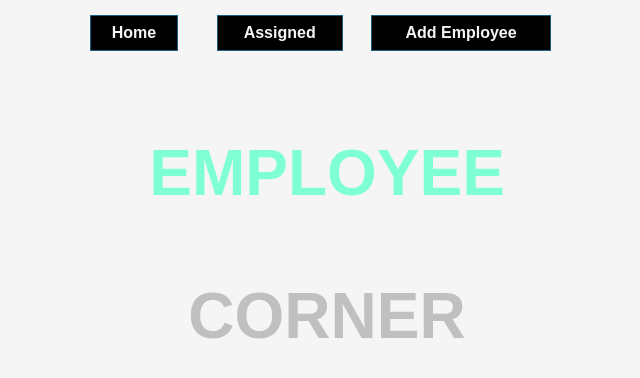
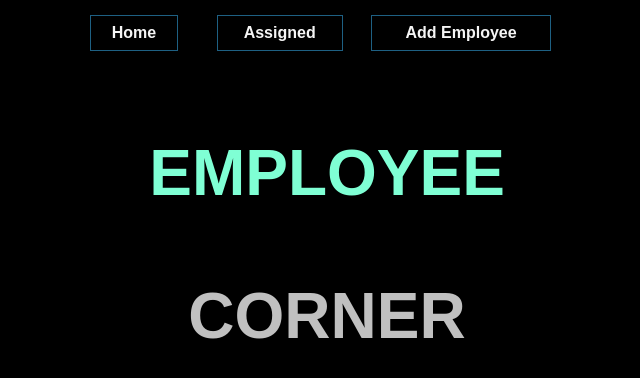
Before and after one commit to Vera25-O/sinatra, a React (Create React App) app in the folder task/: page / in a window 1280 px wide. Shown: the top 378 px of the page, without its empty margins (313-953 px from the left). Built offline with nearby package versions, Linux system fonts and the light colour scheme; no server answers.

Commit message:
changed body background color

```diff
--- a/task/src/index.css
+++ b/task/src/index.css
@@ -1,5 +1,5 @@
 body {
-  background-color:whitesmoke;
+  background-color: black;
   color: silver;
   margin: 0;
   font-family: sans-serif;
```
